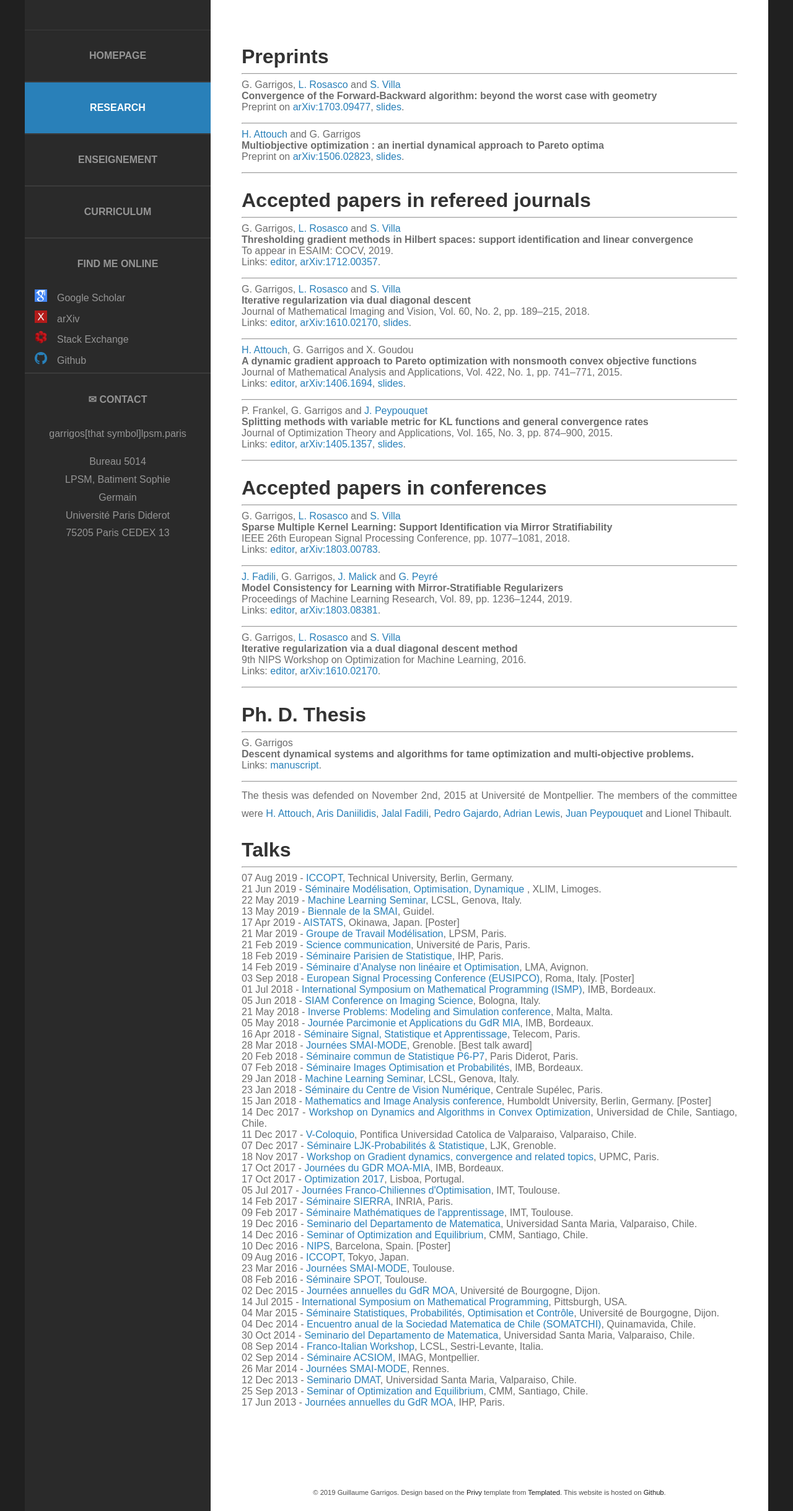
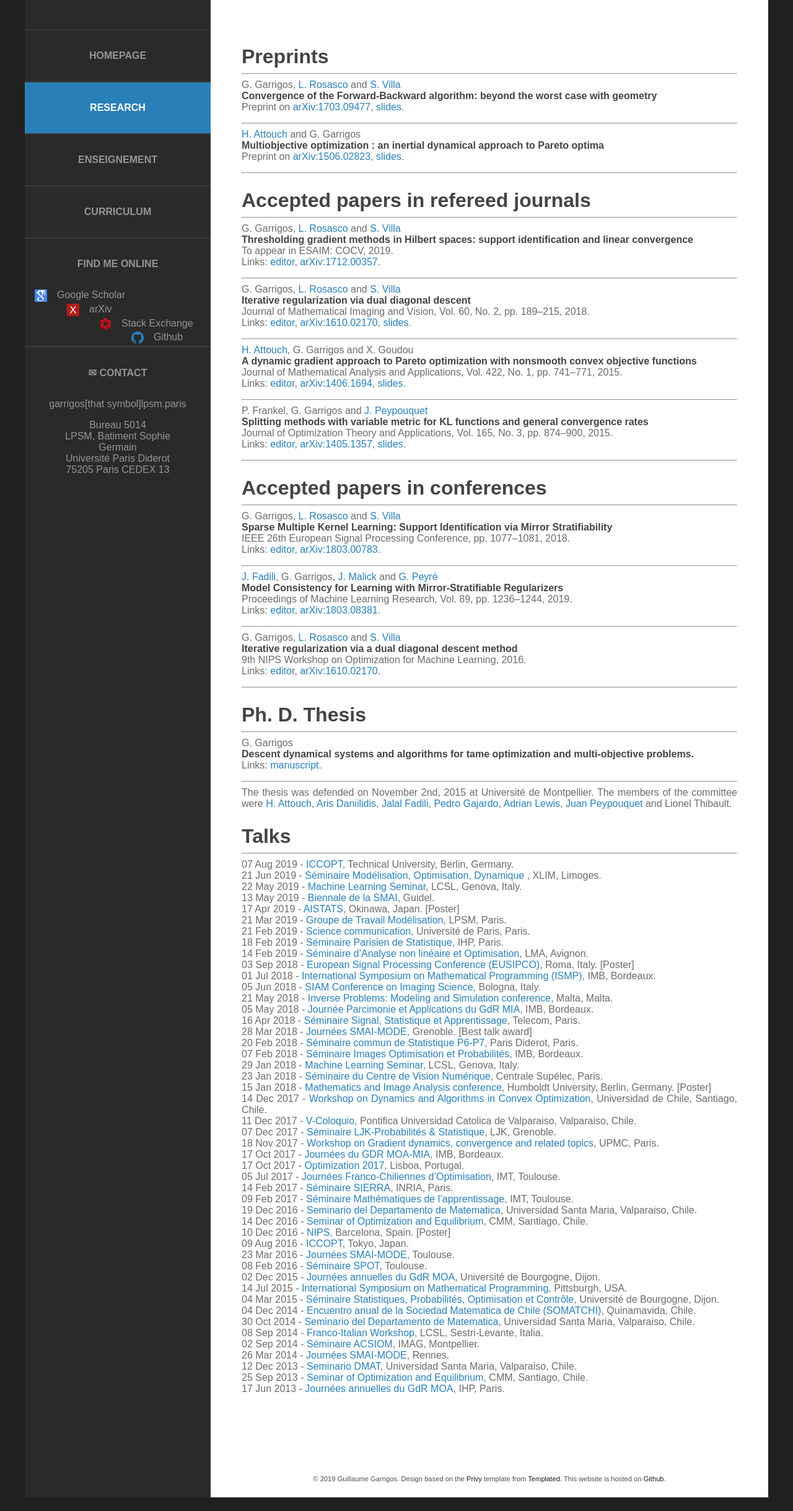
Before and after one commit to Guillaume-Garrigos/guillaume-garrigos.github.io, a Jekyll site: the page built from research.md, in a window 1280 px wide. Shown: the whole page at 62% size. Built offline with Jekyll 4.4.1, drawn with Linux system fonts in a browser that asks for light colours; after the commit the page ends 2416 px from its top, so only the background shows below that.

Commit message:
Correct css on paragraph spacing

```diff
--- a/_config.yml
+++ b/_config.yml
@@ -13,7 +13,9 @@
     mainbody: FFFFFF
   text:
     main: 6c6c6c
+    bold: 444444
     link: 2980b9
+
 
 # News global variables
 news:
--- a/assets/css/style.scss
+++ b/assets/css/style.scss
@@ -25,7 +25,7 @@
 		margin: 0;
 		padding: 0;
 		font-weight: 600;
-		color: #333333;
+		color: #{{ site.color.text.bold }};
 	}
 
 	p, ol, ul
@@ -41,7 +41,7 @@
 
 	p
 	{
-		line-height: 180%;
+
 	}
 
   hr
@@ -52,6 +52,7 @@
 	strong
 	{
     font-weight: bold;
+	color: #{{ site.color.text.bold }};
 	}
 
 	a
@@ -205,6 +206,11 @@
     padding-left: 25px;
     min-height: 120px;
     border-left: 1px solid rgba(0,0,0,.1);
+  }
+
+  .news_text p
+  {
+
   }
 
 	ul.style1 .date:after
@@ -437,6 +443,11 @@
 	{
 		padding-left: 0px;
 		padding-right: 250px;
+	}
+
+	.description p
+	{
+		line-height: 180%;
 	}
 
 /*********************************************************************************/
--- a/research.md
+++ b/research.md
@@ -9,16 +9,17 @@
 
 {% for paper in site.data.papers %}
 {% if paper.status == "preprint" %}
-- {{ paper.authors-html }} <br>
-  **{{ paper.title }}** <br>
-  Preprint on [arXiv:{{ paper.arxiv }}](arxiv.org/abs/{{ paper.arxiv }})
-  {%- if paper.link-slides -%}
-  , [slides](/assets/slides/{{ paper.link-slides }}.pdf)
-  {%- endif -%}.
+{{ paper.authors-html }} \
+**{{ paper.title }}** \
+Preprint on [arXiv:{{ paper.arxiv }}](arxiv.org/abs/{{ paper.arxiv }})
+{%- if paper.link-slides -%}
+, [slides](/assets/slides/{{ paper.link-slides }}.pdf)
+{%- endif -%}.
 
 ---
 {% endif %}
 {% endfor %}
+
 
 # Accepted papers in refereed journals
 
@@ -26,14 +27,14 @@
 
 {% for paper in site.data.papers %}
 {% if paper.status == "accepted-journal" %}
-- {{ paper.authors-html }} <br>
-  **{{ paper.title }}** <br>
-  {{ paper.ref }} <br>
-  Links: [editor]({{ paper.link-editor }}),
-  [arXiv:{{ paper.arxiv }}](arxiv.org/abs/{{ paper.arxiv }})
-  {%- if paper.link-slides -%}
-  , [slides](/assets/slides/{{ paper.link-slides }}.pdf)
-  {%- endif -%}.
+{{ paper.authors-html }} \
+**{{ paper.title }}** \
+{{ paper.ref }} \
+Links: [editor]({{ paper.link-editor }}),
+[arXiv:{{ paper.arxiv }}](arxiv.org/abs/{{ paper.arxiv }})
+{%- if paper.link-slides -%}
+, [slides](/assets/slides/{{ paper.link-slides }}.pdf)
+{%- endif -%}.
 
 ---
 {% endif %}
@@ -45,14 +46,14 @@
 
 {% for paper in site.data.papers %}
 {% if paper.status == "accepted-conf" %}
-- {{ paper.authors-html }} <br>
-  **{{ paper.title }}** <br>
-  {{ paper.ref }} <br>
-  Links: [editor]({{ paper.link-editor }}),
-  [arXiv:{{ paper.arxiv }}](arxiv.org/abs/{{ paper.arxiv }})
-  {%- if paper.link-slides -%}
-  , [slides](/assets/slides/{{ paper.link-slides }}.pdf)
-  {%- endif -%}.
+{{ paper.authors-html }} \
+**{{ paper.title }}** \
+{{ paper.ref }} \
+Links: [editor]({{ paper.link-editor }}),
+[arXiv:{{ paper.arxiv }}](arxiv.org/abs/{{ paper.arxiv }})
+{%- if paper.link-slides -%}
+, [slides](/assets/slides/{{ paper.link-slides }}.pdf)
+{%- endif -%}.
 
 ---
 {% endif %}
@@ -62,11 +63,12 @@
 
 ---
 
-- G. Garrigos <br>
-  **Descent dynamical systems and algorithms for tame optimization and multi-objective problems.** <br>
-  Links: [manuscript](https://tel.archives-ouvertes.fr/tel-01245406).
+G. Garrigos \
+**Descent dynamical systems and algorithms for tame optimization and multi-objective problems.** \
+Links: [manuscript](https://tel.archives-ouvertes.fr/tel-01245406).
 
 ---
+
 The thesis was defended on November 2nd, 2015 at Université de Montpellier.
 The members of the committee were
 <a href="https://scholar.google.com/citations?user=pKr252gAAAAJ&amp;hl=fr">H. Attouch</a>,
@@ -81,15 +83,9 @@
 
 ---
 
-<ul>
-{%- for talk in site.data.talks -%}
-<li>
-  {{ talk. date | date:"%d %b %Y " }} -
-  <a href="{{ talk.url }}">{{ talk.event }}</a>,
-  {%if talk.institute %} {{ talk.institute }},{% endif %}
-  {{ talk.city }}
-  {%-if talk.country -%}, {{ talk.country }}.{%- else -%}.{%- endif -%}
-  {%if talk.comment %} [{{ talk.comment }}]{% endif %}
-</li>
+{% for talk in site.data.talks -%}
+{{ talk. date | date:"%d %b %Y " }} -
+<a href="{{ talk.url }}">{{ talk.event }}</a>,
+{% if talk.institute %} {{ talk.institute }},{% endif %} {{ talk.city }}{% if talk.country %}, {{ talk.country }}.{% else %}.{% endif %}
+{%if talk.comment %} [{{ talk.comment }}]{% endif %}<br>
 {%- endfor -%}
-</ul>
```
